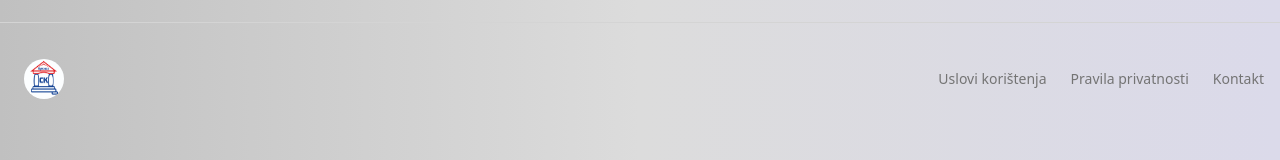
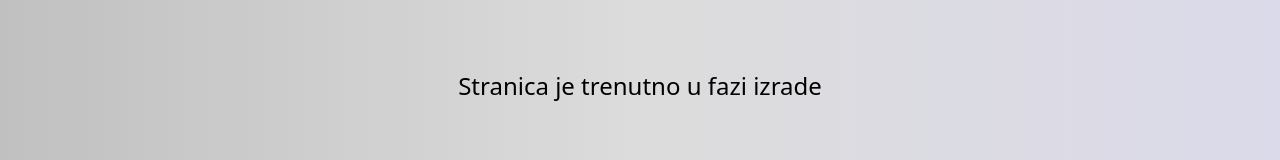
Before and after one commit to darkohedgehog/skc-frontend, a Next.js app: page /sr-Latn/arhivska-gradja in a window 1280 px wide. Shown: the part 562-722 px from the top of the page. Built offline with nearby package versions, Linux system fonts and the light colour scheme; no server answers.

Commit message:
`feat: updated translations and added progress message`

```diff
--- a/messages/sr-Cyrl.json
+++ b/messages/sr-Cyrl.json
@@ -100,7 +100,8 @@
     "paragraph1": "Архивска грађа представља непроцењиво благо које чува историју, културу и идентитет наших простора. Наш тим посвећен је прикупљању, обради и дигиталној рестаурацији архивских материјала, омогућавајући им да трају кроз векове.",
     "paragraph2": "Пажљиво дигитализујемо старе документе, фотографије, рукописе и друге вредне записе.",
     "button1": "Истражи",
-    "button2": "Контакт"
+    "button2": "Контакт",
+    "progress": "Страница је тренутно у фази израде"
   },
   "Blog": {
       "no_blogs": "Тренутно нема блогова.",
--- a/messages/sr-Latn.json
+++ b/messages/sr-Latn.json
@@ -100,7 +100,8 @@
       "paragraph1": "Arhivska građa predstavlja neprocenjivo blago koje čuva istoriju, kulturu i identitet naših prostora. Naš tim posvećen je prikupljanju, obradi i digitalnoj restauraciji arhivskih materijala, omogućavajući im da traju kroz vekove.",
       "paragraph2": "Pažljivo digitalizujemo stare dokumente, fotografije, rukopise i druge vredne zapise.",
       "button1": "Istraži",
-      "button2": "Kontakt"
+      "button2": "Kontakt",
+      "progress": "Stranica je trenutno u fazi izrade"
     },
     "Blog": {
       "no_blogs": "Trenutno nema blogova.",
@@ -177,7 +178,7 @@
         "biblioteka": "Biblioteka Zaharije Orfelin",
         "address1": "Eugena Kvaternika 1",
         "address2": "32000 Vukovar",
-        "worktime": "Radno vrijeme",
+        "worktime": "Radno vreme",
         "time": "Ponedjeljak - Petak: 08:00h - 16:00h",
         "contact": "Kontakt",
         "phone": "Telefon"
--- a/src/components/arhiva/ArchiveComponent.tsx
+++ b/src/components/arhiva/ArchiveComponent.tsx
@@ -37,7 +37,7 @@ const ArchiveComponent = () => {
       </p>
       <div className="flex justify-center items-center gap-6">
       <Link
-            href={"https://arhivcacak.org.rs/"} target='blank'>
+            href={"/"} target='blank'>
                 <button className="flex space-x-2 items-center group bg-gradient-to-b from-indigo-500 to-blue-600 px-4 py-2 rounded-2xl text-white shadow-[0px_3px_0px_0px_rgba(255,255,255,0.1)_inset]">
               <span>{t('button1')}</span>{" "}
               <FaSearch className="text-white group-hover:translate-x-1 stroke-[1px] h-3 w-3 mt-0.5 transition-transform duration-200" />
@@ -53,6 +53,9 @@ const ArchiveComponent = () => {
       </div>
     </div>
   </div>
+  <div className='flex items-center justify-center text-2xl my-16'>
+  {t('progress')}
+    </div>
 </section>
   )
 }
--- a/src/components/direktor/Portfolio.tsx
+++ b/src/components/direktor/Portfolio.tsx
@@ -26,7 +26,7 @@ const Portfolio = () => {
      height={600}
      priority={false}
      className="w-80 h-96 my-10 object-cover object-center rounded-xl shadow-lg shadow-gray dark:shadow-accentDark"/>
-    <div className="text-center lg:w-2/3 w-full mt-10 text-neutral-600 dark:text-gray">
+    <div className="text-center lg:w-2/3 w-full mt-10 text-neutral-600 dark:text-gray text-2xl">
       <p className="mb-8 leading-relaxed">
       {t('paragraph1')}<br /> {t('paragraph2')}
       </p>
```
